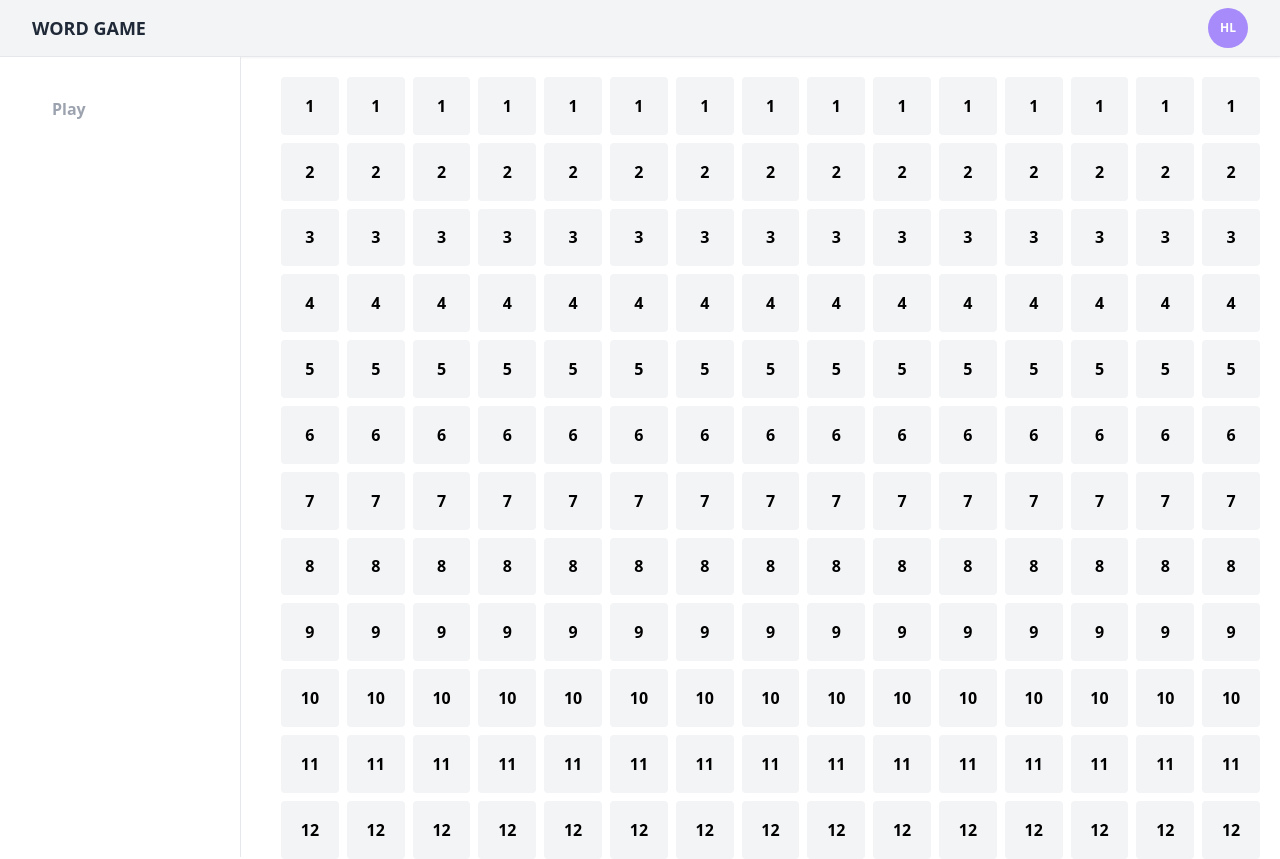
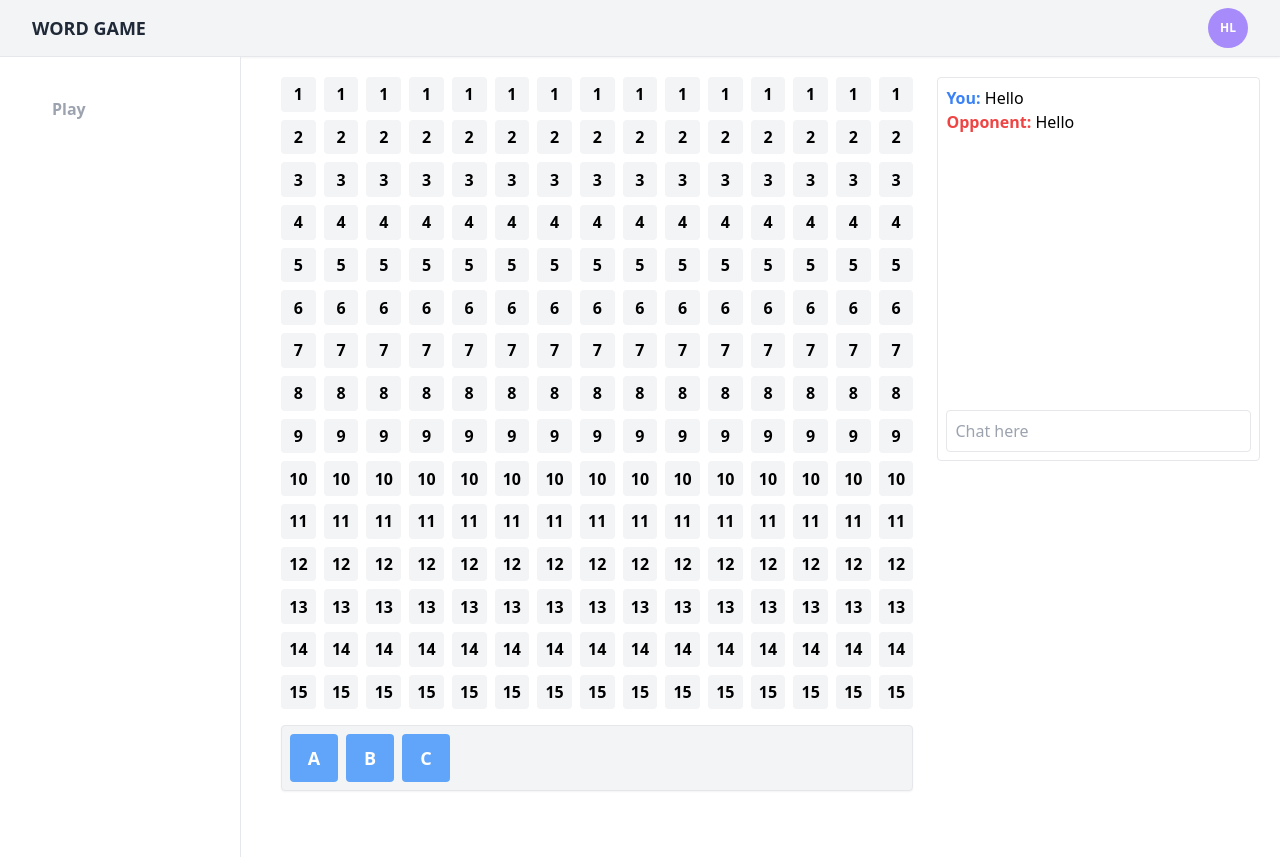
Before and after one commit to Team12Coursework/Prototype, a Vue app in the folder frontend/: page /play in a window 1280 px wide. Shown: the top 859 px of the page. Built offline with nearby package versions, Linux system fonts and the light colour scheme.

Commit message:
reworked layout slightly

```diff
--- a/frontend/src/views/Game.vue
+++ b/frontend/src/views/Game.vue
@@ -1,18 +1,29 @@
 <template>
     <basic-layout>
-        <game-board />
+        <div class='flex w-full justify-center space-x-6'>
+            <div class="w-full max-w-5xl">
+                <game-board class="w-full" />
+                <tile-holder class="border shadow-sm mt-4" />
+            </div>
+
+            <chatbox />
+        </div>
     </basic-layout>
 </template>
 
 <script>
-import BasicLayout from '@/layouts/BasicLayout.vue';
-import GameBoard from '@/components/GameBoard.vue';
+import BasicLayout from "@/layouts/BasicLayout.vue";
+import TileHolder from "@/components/TileHolder.vue";
+import GameBoard from "@/components/GameBoard.vue";
+import Chatbox from "@/components/Chatbox.vue";
 
 export default {
     name: "Home",
     components: {
         BasicLayout,
+        TileHolder,
         GameBoard,
+        Chatbox,
     }
 };
 </script>
```
